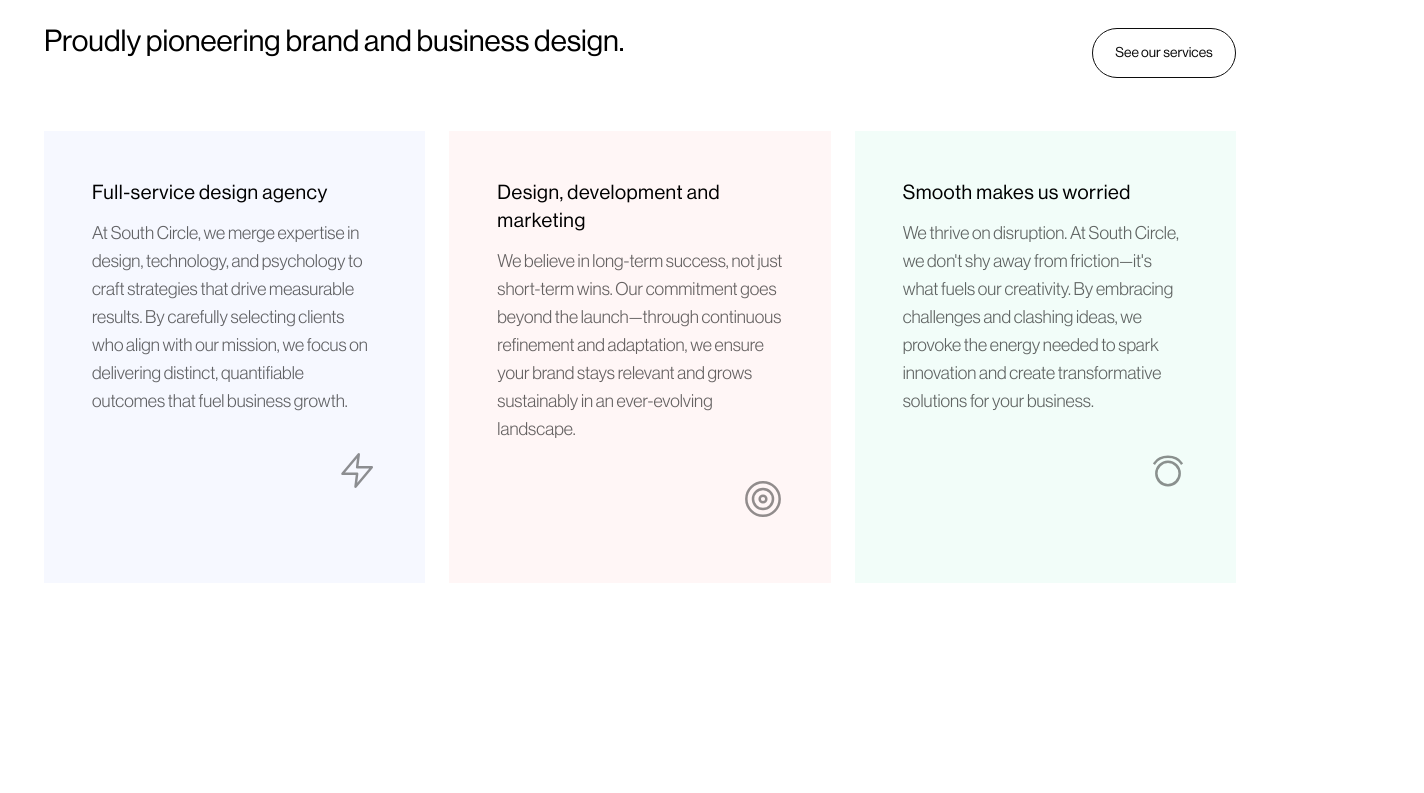
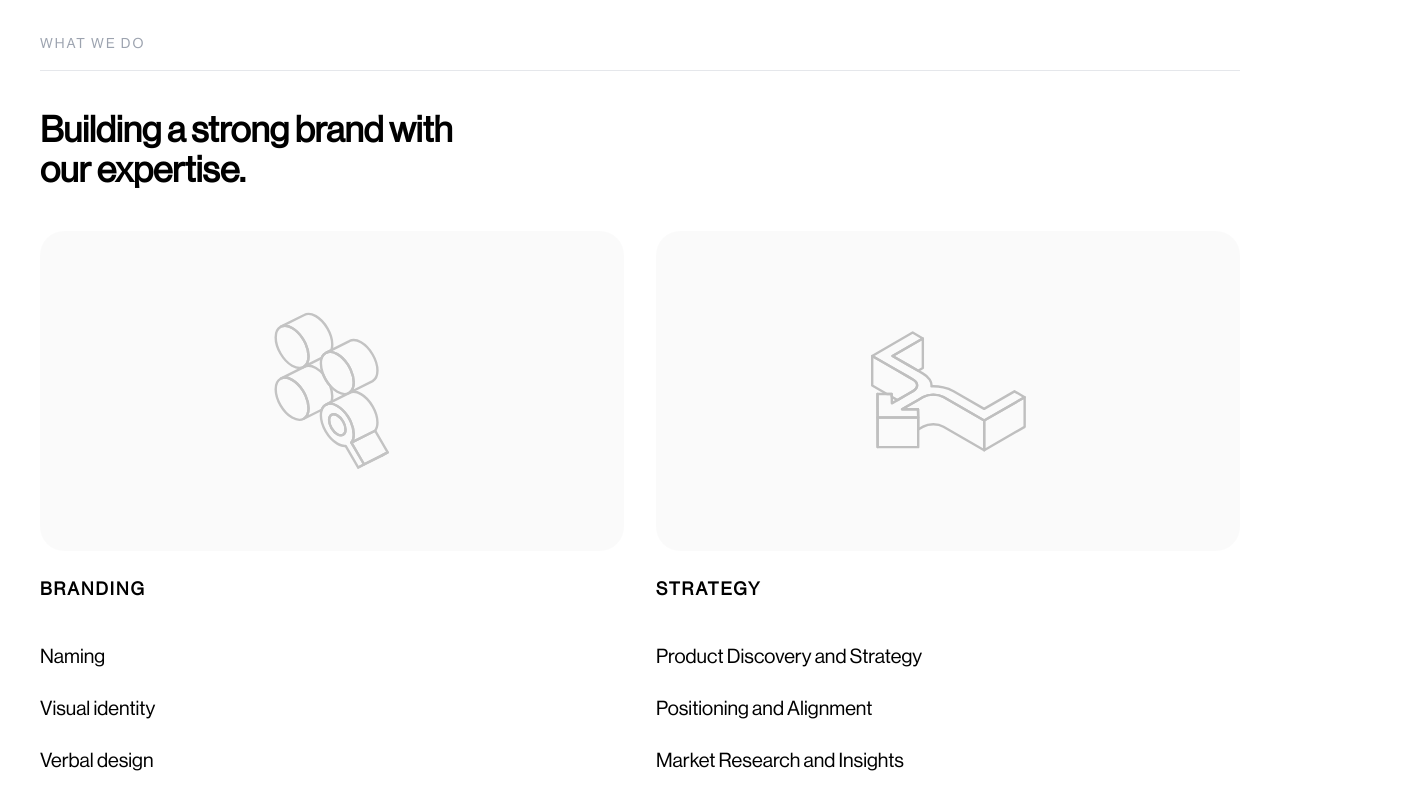
Before and after one commit to southcircle/southcircle, a Next.js app: page /about in a window 1280 px wide. Shown: the part 1500-2293 px from the top of the page, 1424 px wide, since content can reach past the window. Built offline with nearby package versions, Linux system fonts and the light colour scheme.

Commit message:
feat:about us page

```diff
--- a/app/about/page.tsx
+++ b/app/about/page.tsx
@@ -1,9 +1,11 @@
 "use client";
 import GetInTouch from "@/components/GetInTouch";
-import OurJourney from "@/components/OurJourney";
+// import OurJourney from "@/components/OurJourney";
+import OurProcess from "@/components/OurProcess";
 import OurTeams from "@/components/OurTeams";
 import OurValues from "@/components/OurValues";
-import WhoWeAre from "@/components/WhoWeAre";
+import WhatWeDo from "@/components/WhatWeDo";
+// import WhoWeAre from "@/components/WhoWeAre";
 import Image from "next/image";
 import React from "react";
 
@@ -12,8 +14,8 @@ const page = () => {
     <main className="pt-10 mt-28 mx-auto px-4 md:px-10 w-full">
       {/* Hero Section */}
       <div className="flex flex-col items-center justify-center text-center mb-20 mx-auto">
-        <div className="flex flex-col md:flex-row gap-4 md:gap-16 items-center justify-center max-w-7xl md:px-0">
-          <h1 className="w-full text-7xl font-neuehaasroman font-semibold flex flex-col items-center text-center whitespace-nowrap">
+        <div className="flex items-center justify-center">
+          <h1 className="w-full mx-auto text-4xl md:text-6xl font-neuehaasroman font-semibold flex flex-col items-center text-center">
             <span>Curious about us? here&apos;s the</span>
             <span>inside scoop.</span>
           </h1>
@@ -26,7 +28,7 @@ const page = () => {
           className="object-contain mt-8"
         />
         <div className="py-24 flex items-end justify-center">
-          <p className="font-medium text-start font-neuehaasroman max-w-xl text-4xl md:text-5xl leading-loose">
+          <p className="font-medium text-start font-neuehaasroman max-w-xl text-4xl md:text-5xl">
             We are not content with just blending in - we are on a mission to
             stand out, with vision to become one of the leading agencies in
             Southern Nigeria.
@@ -34,7 +36,9 @@ const page = () => {
         </div>
       </div>
       {/* <OurJourney /> */}
-      <WhoWeAre />
+      <WhatWeDo />
+      {/* <WhoWeAre /> */}
+      <OurProcess />
       <OurValues />
       <OurTeams />
       <GetInTouch />
--- a/components/Hero.tsx
+++ b/components/Hero.tsx
@@ -7,7 +7,7 @@ const Hero = () => {
   return (
     <section className="pt-16 mt-16 max-w-8xl h-[60vh]">
       <div className="relative mx-auto w-full flex flex-col justify-center items-center">
-        <div className="flex flex-col items-center gap-4 sm:mb-12 sm:justify-center text-7xl md:text-9xl font-bold text-center font-neuehaasroman w-full">
+        <div className="flex flex-col items-center gap-4 sm:mb-12 sm:justify-center text-7xl md:text-8xl font-bold text-center font-neuehaasroman w-full">
           <h1>Empowering your</h1>
           <h1>brand&apos;s next big move.</h1>
         </div>
--- a/components/OurTeams.tsx
+++ b/components/OurTeams.tsx
@@ -52,7 +52,7 @@ const OurTeams = () => {
             </h2>
           </div>
         </div>
-        <div className="grid grid-cols-1 md:grid-cols-3 gap-5 py-4">
+        <div className="grid grid-cols-1 md:grid-cols-2 lg:grid-cols-3 gap-5 py-4">
           {teams.map((team, index) => (
             <div key={index} className="max-w-md w-full flex-shrink-0">
               <Image
--- a/components/WhatWeDo.tsx
+++ b/components/WhatWeDo.tsx
@@ -19,65 +19,181 @@ const services: Service[] = [
   {
     title: "Branding",
     serviceImg: "/assets/services/branding-service.svg",
-    serviceStyle: "bg-[#5975FF0D]",
+    serviceStyle: "bg-[#0C0C0C05]",
     services: [
-      { question: "Naming", answer: "We create memorable and meaningful names that capture the essence of your brand, aligning with your mission and values." },
-      { question: "Visual identity", answer: "Our design team crafts visual elements—logos, colour palettes, and more—that reflect your brand's personality and vision." },
-      { question: "Verbal design", answer: "We refine your brand's voice through tailored messaging and tone, ensuring consistency in communication." },
-      { question: "Sound & motion design", answer: "We integrate sound and motion into your brand experience, enhancing emotional connections with your audience." },
-      { question: "Typography", answer: "Our typography solutions enhance readability and visual appeal, aligning with your brand identity." },
-      { question: "Illustrations", answer: "Unique illustrations add personality and depth to your branding, making it more relatable and memorable." },
-      { question: "Brand guidelines", answer: "We compile all brand elements into a comprehensive brand book, ensuring consistency across all communications and empowering your team." },
+      {
+        question: "Naming",
+        answer:
+          "We create memorable and meaningful names that capture the essence of your brand, aligning with your mission and values.",
+      },
+      {
+        question: "Visual identity",
+        answer:
+          "Our design team crafts visual elements—logos, colour palettes, and more—that reflect your brand's personality and vision.",
+      },
+      {
+        question: "Verbal design",
+        answer:
+          "We refine your brand's voice through tailored messaging and tone, ensuring consistency in communication.",
+      },
+      {
+        question: "Sound & motion design",
+        answer:
+          "We integrate sound and motion into your brand experience, enhancing emotional connections with your audience.",
+      },
+      {
+        question: "Typography",
+        answer:
+          "Our typography solutions enhance readability and visual appeal, aligning with your brand identity.",
+      },
+      {
+        question: "Illustrations",
+        answer:
+          "Unique illustrations add personality and depth to your branding, making it more relatable and memorable.",
+      },
+      {
+        question: "Brand guidelines",
+        answer:
+          "We compile all brand elements into a comprehensive brand book, ensuring consistency across all communications and empowering your team.",
+      },
     ],
   },
   {
     title: "Strategy",
     serviceImg: "/assets/services/strategy-service.svg",
-    serviceStyle: "bg-[#FF4A4A0D]",
+    serviceStyle: "bg-[#0C0C0C05]",
     services: [
-      { question: "Product Discovery and Strategy", answer: "We employ strategic user research to deeply understand your audience's problems and needs." },
-      { question: "Positioning and Alignment", answer: "Our team helps position your brand effectively in the market, ensuring alignment with your values and goals." },
-      { question: "Market Research and Insights", answer: "In-depth market research informs your brand strategy and positioning." },
-      { question: "Brand Positioning", answer: "We develop clear brand positioning to differentiate you from competitors." },
-      { question: "Brand Architecture and Narrative", answer: "We organize your brand's portfolio and narrative for clarity and impact." },
+      {
+        question: "Product Discovery and Strategy",
+        answer:
+          "We employ strategic user research to deeply understand your audience's problems and needs.",
+      },
+      {
+        question: "Positioning and Alignment",
+        answer:
+          "Our team helps position your brand effectively in the market, ensuring alignment with your values and goals.",
+      },
+      {
+        question: "Market Research and Insights",
+        answer:
+          "In-depth market research informs your brand strategy and positioning.",
+      },
+      {
+        question: "Brand Positioning",
+        answer:
+          "We develop clear brand positioning to differentiate you from competitors.",
+      },
+      {
+        question: "Brand Architecture and Narrative",
+        answer:
+          "We organize your brand's portfolio and narrative for clarity and impact.",
+      },
     ],
   },
   {
     title: "Marketing",
     serviceImg: "/assets/services/marketing-service.svg",
-    serviceStyle: "bg-[#0ACC920D]",
+    serviceStyle: "bg-[#0C0C0C05]",
     services: [
-      { question: "Social Media Campaign", answer: "We create tailored social media campaigns that amplify your brand's voice and connect with your audience." },
-      { question: "Search Engine Optimization", answer: "Our SEO strategies enhance your online visibility and drive organic traffic to your website." },
-      { question: "Email Marketing", answer: "We design personalized email campaigns that nurture leads and drive customer engagement." },
-      { question: "Billboard Campaign", answer: "Our striking billboard designs grab attention and elevate brand awareness in high-traffic areas." },
-      { question: "TV and Display Ad", answer: "We create captivating TV and display ads that communicate your brand's message effectively." },
-      { question: "Broadcasting", answer: "Our broadcasting strategies ensure your message is heard across multiple channels." },
-      { question: "PR and Press release", answer: "We manage your public relations to shape perceptions and maintain a positive brand image." },
+      {
+        question: "Social Media Campaign",
+        answer:
+          "We create tailored social media campaigns that amplify your brand's voice and connect with your audience.",
+      },
+      {
+        question: "Search Engine Optimization",
+        answer:
+          "Our SEO strategies enhance your online visibility and drive organic traffic to your website.",
+      },
+      {
+        question: "Email Marketing",
+        answer:
+          "We design personalized email campaigns that nurture leads and drive customer engagement.",
+      },
+      {
+        question: "Billboard Campaign",
+        answer:
+          "Our striking billboard designs grab attention and elevate brand awareness in high-traffic areas.",
+      },
+      {
+        question: "TV and Display Ad",
+        answer:
+          "We create captivating TV and display ads that communicate your brand's message effectively.",
+      },
+      {
+        question: "Broadcasting",
+        answer:
+          "Our broadcasting strategies ensure your message is heard across multiple channels.",
+      },
+      {
+        question: "PR and Press release",
+        answer:
+          "We manage your public relations to shape perceptions and maintain a positive brand image.",
+      },
     ],
   },
   {
     title: "Product Design",
     serviceImg: "/assets/services/product-design.svg",
-    serviceStyle: "bg-[#FFC02E0D]",
+    serviceStyle: "bg-[#0C0C0C05]",
     services: [
-      { question: "User Research & Insights", answer: "We conduct thorough user research to gain deep insights into user behaviors, preferences, and pain points." },
-      { question: "Concept Development", answer: "Our team collaborates with you to develop innovative concepts that solve real user problems." },
-      { question: "UI/UX Design", answer: "We design user interfaces and experiences that seamlessly blend functionality with aesthetic appeal." },
-      { question: "Design Systems & Guidelines", answer: "We create comprehensive design systems that ensure consistency across all platforms and touchpoints." },
-      { question: "Design Consultation", answer: "Our design consultation services provide expert guidance to refine your design approach and strategy." },
+      {
+        question: "User Research & Insights",
+        answer:
+          "We conduct thorough user research to gain deep insights into user behaviors, preferences, and pain points.",
+      },
+      {
+        question: "Concept Development",
+        answer:
+          "Our team collaborates with you to develop innovative concepts that solve real user problems.",
+      },
+      {
+        question: "UI/UX Design",
+        answer:
+          "We design user interfaces and experiences that seamlessly blend functionality with aesthetic appeal.",
+      },
+      {
+        question: "Design Systems & Guidelines",
+        answer:
+          "We create comprehensive design systems that ensure consistency across all platforms and touchpoints.",
+      },
+      {
+        question: "Design Consultation",
+        answer:
+          "Our design consultation services provide expert guidance to refine your design approach and strategy.",
+      },
     ],
   },
   {
     title: "Development",
     serviceImg: "/assets/services/development-service.svg",
-    serviceStyle: "bg-[#8F00FF0D]",
+    serviceStyle: "bg-[#0C0C0C05]",
     services: [
-      { question: "Mobile App Development", answer: "We design and develop mobile applications that offer exceptional user experiences across all devices." },
-      { question: "Web Development", answer: "Our web development services create responsive websites that effectively showcase your brand and meet your business goals." },
-      { question: "Frontend Development", answer: "We focus on crafting intuitive user interfaces that enhance user interaction and experience." },
-      { question: "Backend Development", answer: "Our back-end development ensures that your applications run smoothly and efficiently, managing data and server interactions." },
-      { question: "Maintenance and Support", answer: "We provide ongoing maintenance and support to ensure your digital products remain up-to-date and perform optimally." },
+      {
+        question: "Mobile App Development",
+        answer:
+          "We design and develop mobile applications that offer exceptional user experiences across all devices.",
+      },
+      {
+        question: "Web Development",
+        answer:
+          "Our web development services create responsive websites that effectively showcase your brand and meet your business goals.",
+      },
+      {
+        question: "Frontend Development",
+        answer:
+          "We focus on crafting intuitive user interfaces that enhance user interaction and experience.",
+      },
+      {
+        question: "Backend Development",
+        answer:
+          "Our back-end development ensures that your applications run smoothly and efficiently, managing data and server interactions.",
+      },
+      {
+        question: "Maintenance and Support",
+        answer:
+          "We provide ongoing maintenance and support to ensure your digital products remain up-to-date and perform optimally.",
+      },
     ],
   },
 ];
@@ -93,80 +209,47 @@ const WhatWeDo = () => {
     <section className="pt-32 mt-32 mx-auto w-full">
       <div className="w-full mx-auto">
         <div className="flex flex-col gap-4 w-full font-neuehasslight">
-          <span className="text-sm text-gray-400 uppercase font-neuehaaslight tracking-[2px]">
+          <span className="text-sm text-gray-400 uppercase font-neuehaasroman tracking-[2px]">
             What We Do
           </span>
           <hr className="text-gray-400 bg-gray-400" />
         </div>
-        <div className="mt-10 w-full grid grid-cols-1 md:grid-cols-[390px,_1fr]">
+        <div className="mt-10 w-full grid grid-cols-1">
           {/* Left Column - Title and Button */}
-          <div className="max-w-sm md:w-full space-y-6">
-            <h2 className="text-4xl font-medium mb-4 font-neuehaasroman">
-              Building a Strong Foundation
+          <div className="max-w-md space-y-6">
+            <h2 className="text-4xl font-semibold max-w-md mb-6 font-neuehaasroman">
+              Building a strong brand with our expertise.
             </h2>
-            <div>
-              <Link href="/contact">
-                <Button
-                  text="Get in touch"
-                  className="w-36 h-12 py-4 text-sm font-medium rounded-full whitespace-nowrap font-neuehaaslight"
-                  variant="outline"
-                />
-              </Link>
-            </div>
           </div>
 
           {/* Services Grid */}
-          <div className="gap-12">
+          <div className="grid grid-cols-1 md:grid-cols-2 gap-8">
             {services.map((service, idx) => (
               <div className="mt-8 md:mt-4" key={idx}>
                 <div
-                  className={`w-full flex items-center justify-center p-20 ${service.serviceStyle}`}
+                  className={`w-full flex items-center justify-center p-20 rounded-3xl ${service.serviceStyle}`}
                 >
                   <Image
                     src={service.serviceImg || ""}
                     width={160}
                     height={160}
                     alt={service.title || "Service image"}
+                    className="grayscale"
                   />
                 </div>
-                <div className="flex flex-col md:flex-row gap-8 mt-6 md:mt-0 w-full items-start justify-between py-4 md:pt-0">
-                  <h3 className="text-lg  tracking-[2px] font-neuehaasroman uppercase md:mt-6">
+                <div className="flex flex-col gap-8 mt-6 md:mt-0 w-full items-start justify-between py-4 md:pt-0">
+                  <h3 className="text-lg font-semibold tracking-[2px] font-neuehaasroman uppercase md:mt-6">
                     {service.title}
                   </h3>
-                  <div className="space-y-6 divide-y-[1px] divide-gray-300 w-full md:max-w-3xl md:w-[820px]">
+                  <div className="space-y-2 w-full md:max-w-3xl md:w-[820px]">
                     {service?.services &&
                       service?.services.map((faq, index) => (
                         <div key={index} className="">
-                          <button
-                            onClick={() => toggleFAQ(index)}
-                            className="flex justify-between items-center w-full text-left text-lg font-medium py-4 font-neuehaasroman"
+                          <div
+                            className="flex justify-between items-center w-full text-left text-xl font-medium py-2 font-neuehaasroman"
                           >
                             {faq.question}
-                            {activeIndex === index ? (
-                              <div className="w-12 h-12 flex items-center justify-center border-[1px] border-gray-400 rounded-full">
-                                <Image
-                                  src="/assets/minus.svg"
-                                  width={20}
-                                  height={20}
-                                  alt="plus"
-                                />
-                              </div>
-                            ) : (
-                              <div className="w-12 h-12 flex items-center justify-center border-[1px] border-gray-400 rounded-full">
-                                <Image
-                                  src="/assets/plus.svg"
-                                  width={20}
-                                  height={20}
-                                  alt="minus"
-                                />
-                              </div>
-                            )}
-                          </button>
-                          {activeIndex === index && (
-                            <p className="mt-2 text-gray-600 font-neuehaaslight">
-                              {faq.answer}
-                            </p>
-                          )}
+                          </div>
                         </div>
                       ))}
                   </div>
--- a/components/WhoWeAre.tsx
+++ b/components/WhoWeAre.tsx
@@ -9,20 +9,20 @@ const WhoWeAre = () => {
       <div className="w-full mx-auto">
         <div className="flex flex-col gap-4 w-full font-neuehasslight">
           <span className="text-sm text-gray-400 tracking-[2px] uppercase font-neuehaaslight">
-            Who We Are
+            What We Do
           </span>
           <hr className="text-gray-400 bg-gray-400" />
           <div className="py-2 flex items-center justify-between">
-            <h2 className="text-3xl font-normal mb-6 font-neuehaasroman">
-              Proudly pioneering brand and business design.
+            <h2 className="text-4xl font-semibold max-w-md mb-6 font-neuehaasroman">
+              Building a strong brand with our expertise.
             </h2>
-            <div>
-            <Button
-              text="See our services"
-              className="px-6 py-6 w-36 text-sm font-medium rounded-full whitespace-nowrap font-neuehaaslight hidden md:inline-block"
-              variant="outline"
-            />
-            </div>
+            {/* <div>
+              <Button
+                text="See our services"
+                className="px-6 py-6 w-36 text-sm font-medium rounded-full whitespace-nowrap font-neuehaaslight hidden md:inline-block"
+                variant="outline"
+              />
+            </div> */}
           </div>
         </div>
         <div className="space-y-10 mt-10">
@@ -34,7 +34,11 @@ const WhoWeAre = () => {
                   Full-service design agency
                 </h4>
                 <p className="text-[#0C0C0CA3] text-base md:text-lg font-normal font-neuehaaslight">
-                At South Circle, we merge expertise in design, technology, and psychology to craft strategies that drive measurable results. By carefully selecting clients who align with our mission, we focus on delivering distinct, quantifiable outcomes that fuel business growth.
+                  At South Circle, we merge expertise in design, technology, and
+                  psychology to craft strategies that drive measurable results.
+                  By carefully selecting clients who align with our mission, we
+                  focus on delivering distinct, quantifiable outcomes that fuel
+                  business growth.
                 </p>
                 <div className="w-full flex justify-end py-4 pt-6">
                   <Image
@@ -51,7 +55,10 @@ const WhoWeAre = () => {
                   Design, development and marketing
                 </h4>
                 <p className="text-[#0C0C0CA3] text-base md:text-lg font-normal font-neuehaaslight">
-                We believe in long-term success, not just short-term wins. Our commitment goes beyond the launch—through continuous refinement and adaptation, we ensure your brand stays relevant and grows sustainably in an ever-evolving landscape.
+                  We believe in long-term success, not just short-term wins. Our
+                  commitment goes beyond the launch—through continuous
+                  refinement and adaptation, we ensure your brand stays relevant
+                  and grows sustainably in an ever-evolving landscape.
                 </p>
                 <div className="w-full flex justify-end py-4 pt-6">
                   <Image
@@ -68,7 +75,11 @@ const WhoWeAre = () => {
                   Smooth makes us worried
                 </h4>
                 <p className="text-[#0C0C0CA3] text-base md:text-lg font-normal font-neuehaaslight">
-                We thrive on disruption. At South Circle, we don&apos;t shy away from friction—it&apos;s what fuels our creativity. By embracing challenges and clashing ideas, we provoke the energy needed to spark innovation and create transformative solutions for your business.
+                  We thrive on disruption. At South Circle, we don&apos;t shy
+                  away from friction—it&apos;s what fuels our creativity. By
+                  embracing challenges and clashing ideas, we provoke the energy
+                  needed to spark innovation and create transformative solutions
+                  for your business.
                 </p>
                 <div className="w-full flex justify-end py-4 pt-6">
                   <Image
@@ -83,7 +94,10 @@ const WhoWeAre = () => {
             </div>
           </div>
         </div>
-        <Link href="/services" className="py-10 flex items-center justify-center">
+        <Link
+          href="/services"
+          className="py-10 flex items-center justify-center"
+        >
           <Button
             text="See our services"
             className="px-6 py-6 w-36 text-sm font-medium rounded-full whitespace-nowrap font-neuehaaslight md:hidden"
```
Also changed, not shown: components/OurProcess.tsx (+46 -21 lines), components/OurValues.tsx (+3 -12 lines).
